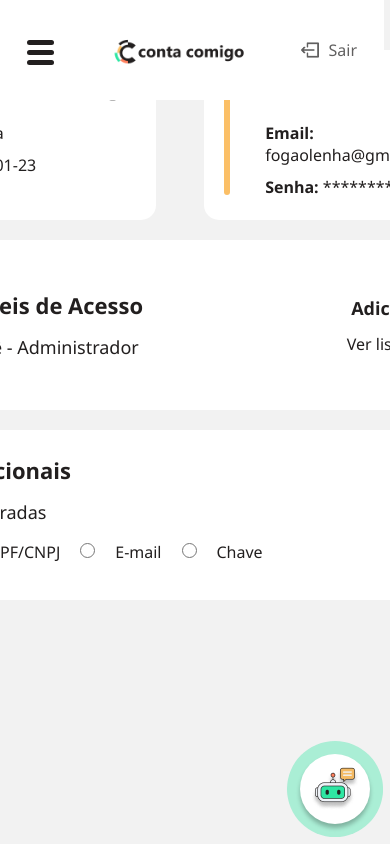
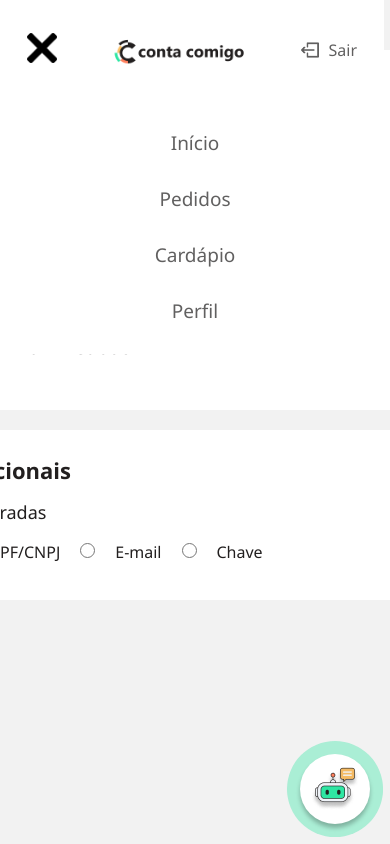
Before and after one commit to Grupo-4-Conta-Comigo/desenvolvimento-site, a React (Create React App) app in the folder conta-comigo/: page /perfil in a window 390 px wide. Both pictures are taken after a click on the element 42 px from the left and 50 px from the top of the page. Shown: the top 844 px of the page. Built offline with nearby package versions, Linux system fonts and the light colour scheme.

Commit message:
Implementando o menu dropdown

```diff
--- a/conta-comigo/src/_assets/css/modules/lateral_menu.module.css
+++ b/conta-comigo/src/_assets/css/modules/lateral_menu.module.css
@@ -1,6 +1,25 @@
 .bodyF{
     display: flex;
     height: 100vh;
+}
+
+.listaPaginas{
+    background-color: white;
+    position: absolute;
+    width: 100vw;
+    display: flex;
+    flex-direction: column;
+    align-items: center;
+    margin-top: 100px;
+    padding-bottom: 30px;
+    animation: go-back 0.5s alternate;
+    z-index: -1;
+}
+
+.listaPaginas p{
+    color: #616060;
+    font-size: 19px;
+    margin-top: 30px;
 }
 
 
@@ -35,6 +54,11 @@
 
 .head img{
     width: 150px;
+}
+
+.fechar img{
+    height: 30px;
+    width: 30px;
 }
 
 .menus{
@@ -204,6 +228,8 @@
     border-radius: 10px;
 }
 
+
+
 @media screen and (max-width: 1150px) {
 
     .bodyF{
@@ -291,3 +317,13 @@
         margin-right: 30px;
     }
 }
+
+
+@keyframes go-back {
+    from {
+      transform: translateY(-100px);
+    }
+    to {
+      transform: translateY(0);
+    }
+  }
--- a/conta-comigo/src/components/Lateral_menu.jsx
+++ b/conta-comigo/src/components/Lateral_menu.jsx
@@ -11,10 +11,13 @@ import sair from "../_assets/img/icons/sair.png"
 import cardapio from "../_assets/img/icons/cardapio.png"
 import cardapioAtv from "../_assets/img/icons/cardapioAtv.png"
 import { useNavigate } from "react-router-dom"
+import { useState } from "react"
+import close from "../_assets/img/icons/cancel.png"
 
 function Lateral_menu() {
 
     const navigate = useNavigate();
+    const [menuAberto, setMenuAberto] = useState(false)
 
     function logoff() {
         sessionStorage.clear();
@@ -43,9 +46,18 @@ function Lateral_menu() {
 
     return (
         <div className={styles.bodyF}>
+            <div className={menuAberto? styles.listaPaginas : "btn_d"}>
+                <p onClick={irInicio}>Início</p>
+                <p onClick={irPedido}>Pedidos</p>
+                <p onClick={irCardapio}>Cardápio</p>
+                <p onClick={irPerfil}>Perfil</p>
+            </div>
             <div className={styles.menu_lateral}>
                 <div className={styles.head}>
-                    <div className={styles.lines}>
+                    <div className={menuAberto? styles.fechar : "btn_d"}>
+                    <img className={menuAberto? "" : "btn_d"} onClick={()=>{setMenuAberto(false)}} src={close} alt="" />
+                    </div>
+                    <div className={menuAberto? "btn_d" : styles.lines} onClick={()=>{setMenuAberto(true)}}>
                         <div className={styles.line}></div>
                         <div className={styles.line}></div>
                         <div className={styles.line}></div>
--- a/conta-comigo/src/pages/restrito/Pagamento_singular.jsx
+++ b/conta-comigo/src/pages/restrito/Pagamento_singular.jsx
@@ -75,7 +75,7 @@ function Pagamento_singular() {
                         </div>
                         <div className={styles.buttons}>
                             <button onClick={()=>{navigate("/mesas")}} className={styles.button_one}>Voltar</button>
-                            <button className={styles.button_two}>Pagar</button>
+                            <button className={styles.button_two} onClick={()=>{navigate("/pagamento")}}>Pagar</button>
                         </div>
                     </div>
                 </div>
```
Also changed, not shown: conta-comigo/src/_assets/img/icons/cancel.png (added).
